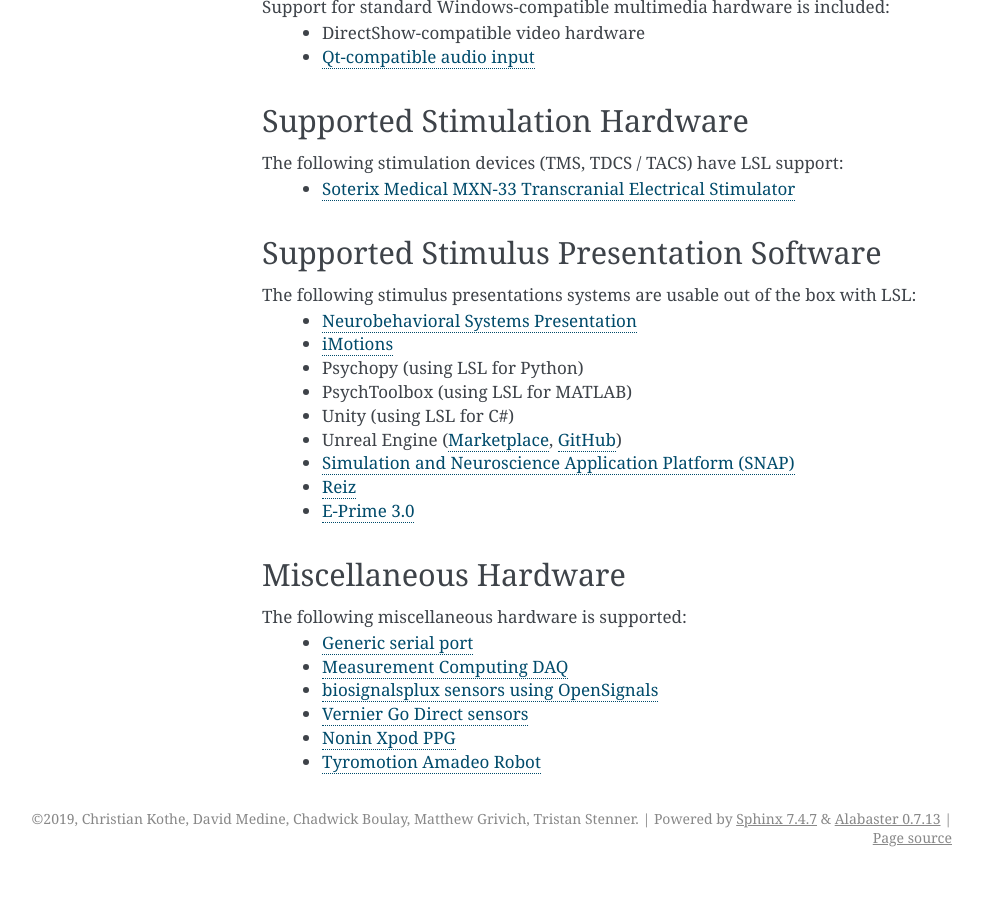
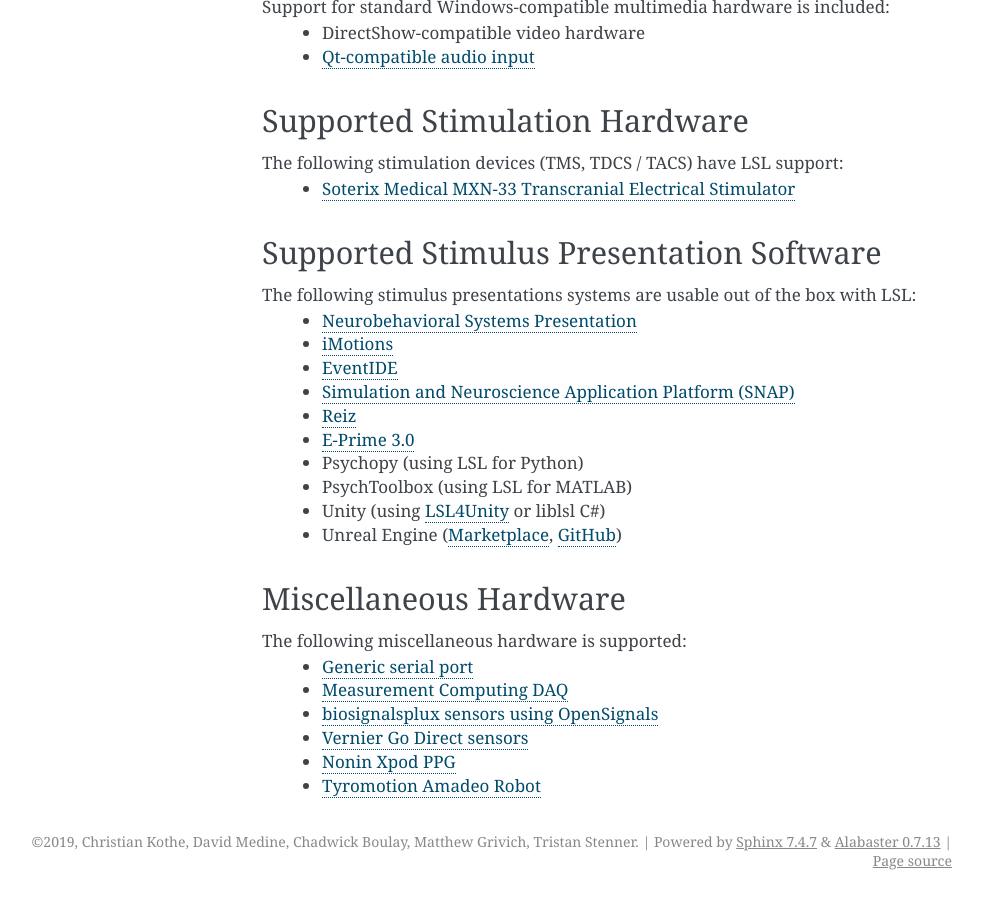
Before and after one commit to sccn/labstreaminglayer, a Sphinx documentation site: the page built from docs/info/supported_devices.rst, in a window 1280 px wide and 900 px high, scrolled down 3600 px. Shown: the whole window, without its empty margins (158-1141 px from the left). Built offline with Sphinx 7.4.7, drawn with Linux system fonts in a browser that asks for light colours; before the commit the page ends 4477 px from its top, so only the background shows below that.

Commit message:
Add EventIDE and link to LSL4Unity in supported_devices.rst

```diff
--- a/docs/info/supported_devices.rst
+++ b/docs/info/supported_devices.rst
@@ -142,13 +142,14 @@
 The following stimulus presentations systems are usable out of the box with LSL:
   * `Neurobehavioral Systems Presentation <https://www.neurobs.com/>`__
   * `iMotions <https://www.imotions.com/>`__
-  * Psychopy (using LSL for Python)
-  * PsychToolbox (using LSL for MATLAB)
-  * Unity (using LSL for C#)
-  * Unreal Engine (`Marketplace <https://www.unrealengine.com/marketplace/en-US/product/labstreaminglayer-plugin>`__, `GitHub <https://github.com/labstreaminglayer/plugin-UE4>`__)
+  * `EventIDE <http://wiki.okazolab.com/wiki.okazolab.com/LAB-Streaming-Layer-in-EventIDE>`__
   * `Simulation and Neuroscience Application Platform (SNAP) <https://github.com/sccn/SNAP>`__
   * `Reiz <https://github.com/pyreiz/pyreiz>`__
   * `E-Prime 3.0 <https://github.com/PsychologySoftwareTools/eprime3-lsl-package-file/>`__
+  * Psychopy (using LSL for Python)
+  * PsychToolbox (using LSL for MATLAB)
+  * Unity (using `LSL4Unity <https://github.com/labstreaminglayer/LSL4Unity>`_ or liblsl C#)
+  * Unreal Engine (`Marketplace <https://www.unrealengine.com/marketplace/en-US/product/labstreaminglayer-plugin>`__, `GitHub <https://github.com/labstreaminglayer/plugin-UE4>`__)
 
 Miscellaneous Hardware
 **********************
```
